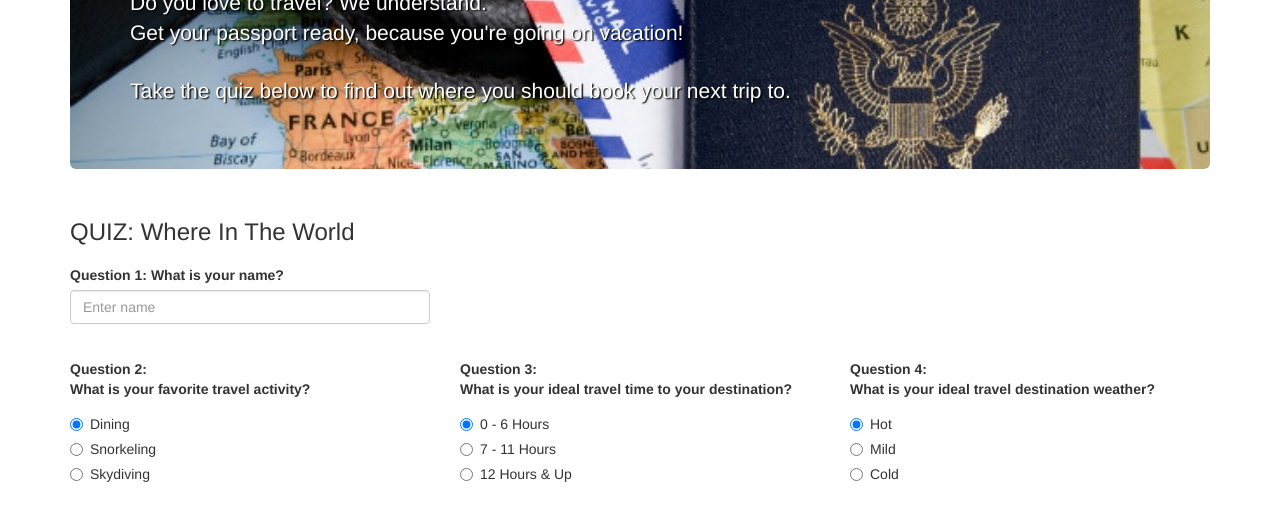
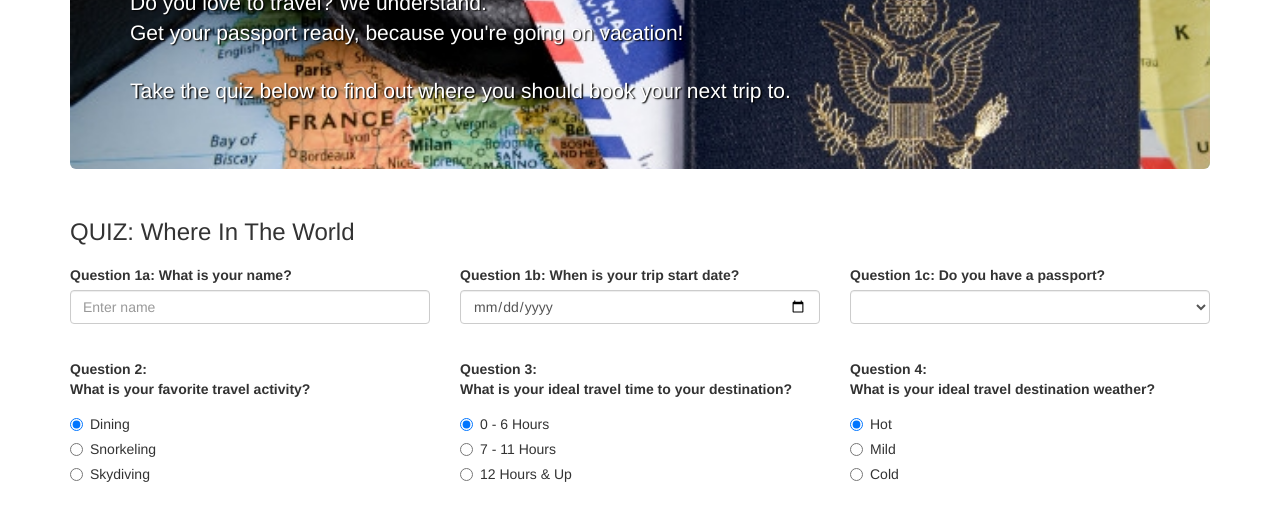
Before and after one commit to mfitchen/vacation-quiz, a plain HTML site: page index.html in a window 1280 px wide. Shown: the part 229-740 px from the top of the page. Drawn offline with Linux system fonts and the light colour scheme.

Commit message:
add two new questions that have nothing to do with the outcome of the quiz

```diff
--- a/index.html
+++ b/index.html
@@ -29,13 +29,24 @@
         <div class="row">
           <div class="col-md-4 grad">
             <div class="form-group">
-              <label for="q1">Question 1: What is your name?</label>
+              <label for="q1">Question 1a: What is your name?</label>
               <input id="q1" class="form-control" type="text" placeholder="Enter name">
             </div>
           </div>
           <div class="col-md-4 grad">
+            <div class="form-group">
+              <label for="travel-date">Question 1b: When is your trip start date?</label>
+              <input id="travel-date" class="form-control" type="date">
+            </div>
           </div>
           <div class="col-md-4 grad">
+            <label for="passport">Question 1c: Do you have a passport?</label>
+            <select class="form-control" id="passport">
+              <option></option>
+              <option>No</option>
+              <option>Yes</option>
+              <option>Yes, but it is expired</option>
+            </select>
           </div>
         </div>
         <div class="row">
@@ -168,7 +179,6 @@
             </div>
           </div>
         </div>
-
         <button type="submit" class="btn btn-primary"><span class="glyphicon glyphicon-globe" aria-hidden="true"></span> TRAVEL</button>
       </form>
     </div>
```
